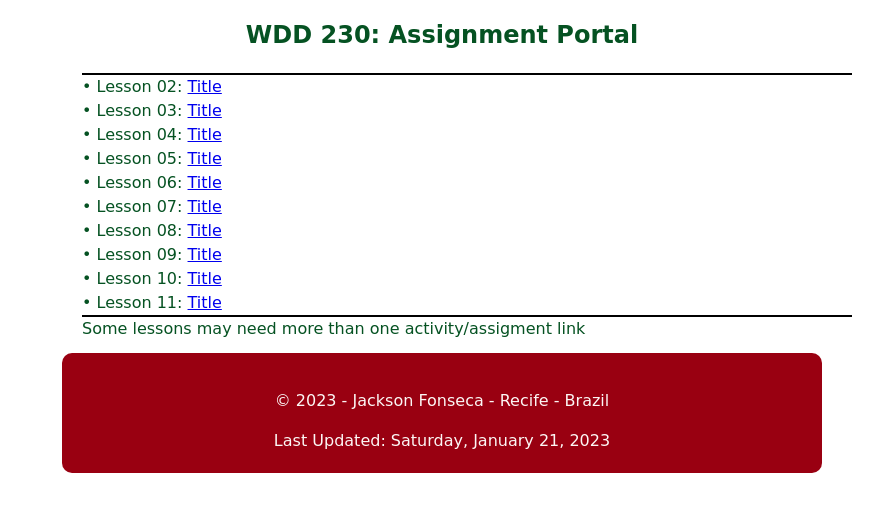
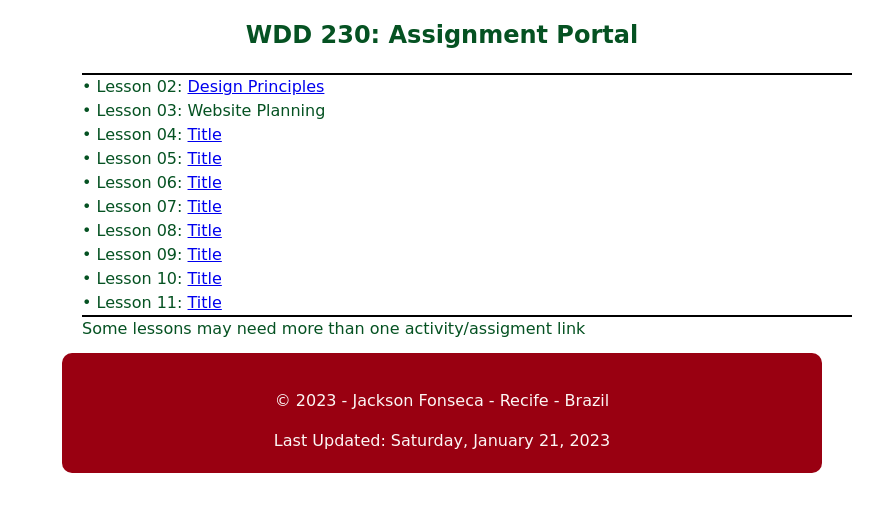
Before and after one commit to JackTrevor/wdd230, a plain HTML site: page index.html in a window 1280 px wide. Shown: the part 238-750 px from the top of the page, without its empty margins (198-1081 px from the left). Drawn offline with Linux system fonts and the light colour scheme.

Commit message:
Updating links

```diff
--- a/index.html
+++ b/index.html
@@ -19,8 +19,8 @@
     <main>
     <div id="line"></div>
     <div class="lessons-box">
-          <div class="lesson2"> &bull; Lesson 02:  <a href="https://jacktrevor.github.io/wdd230/lesson2/design-principles.html">Title</a> </div>
-          <div class="lesson3"> &bull; Lesson 03:  <a href="#">Title</a> </div>
+          <div class="lesson2"> &bull; Lesson 02:  <a href="https://jacktrevor.github.io/wdd230/lesson2/design-principles.html">Design Principles</a> </div>
+          <div class="lesson3"> &bull; Lesson 03:  <a href="https://jacktrevor.github.io/wdd230/lesson3/index.html"></a> Website Planning </div>
           <div class="lesson4"> &bull; Lesson 04:  <a href="#">Title</a> </div>
           <div class="lesson5"> &bull; Lesson 05:  <a href="#">Title</a> </div>
           <div class="lesson6"> &bull; Lesson 06:  <a href="#">Title</a> </div>
```
